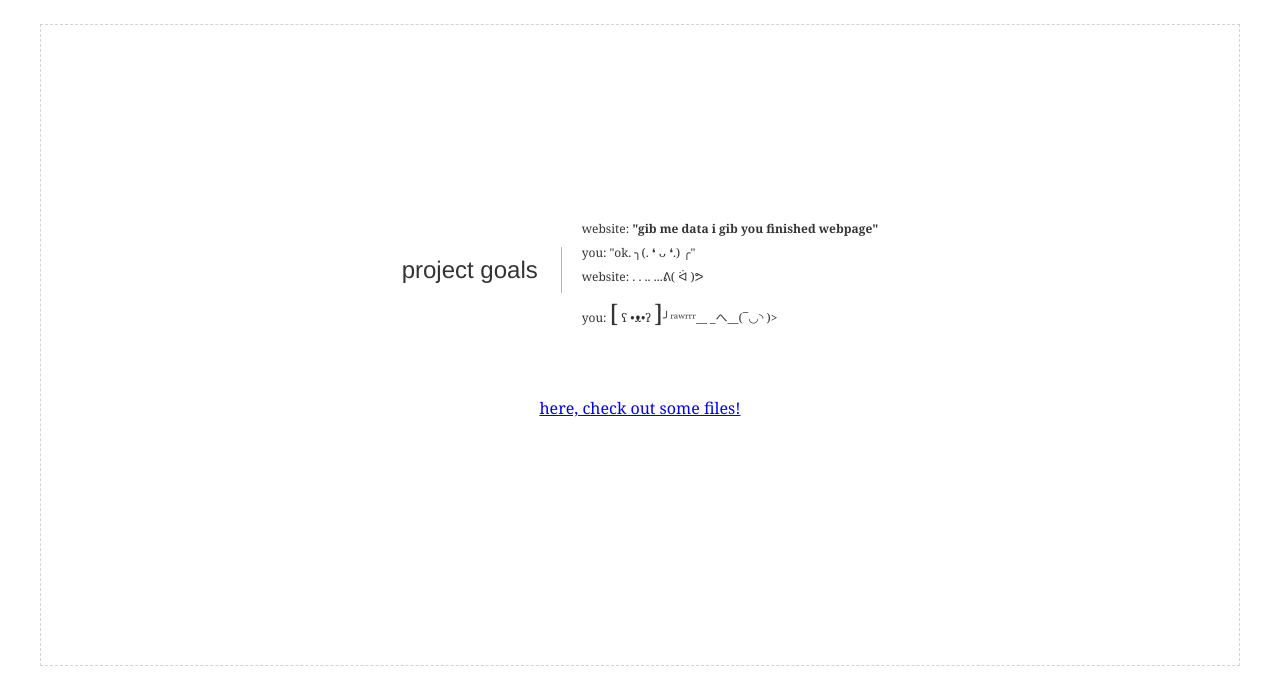
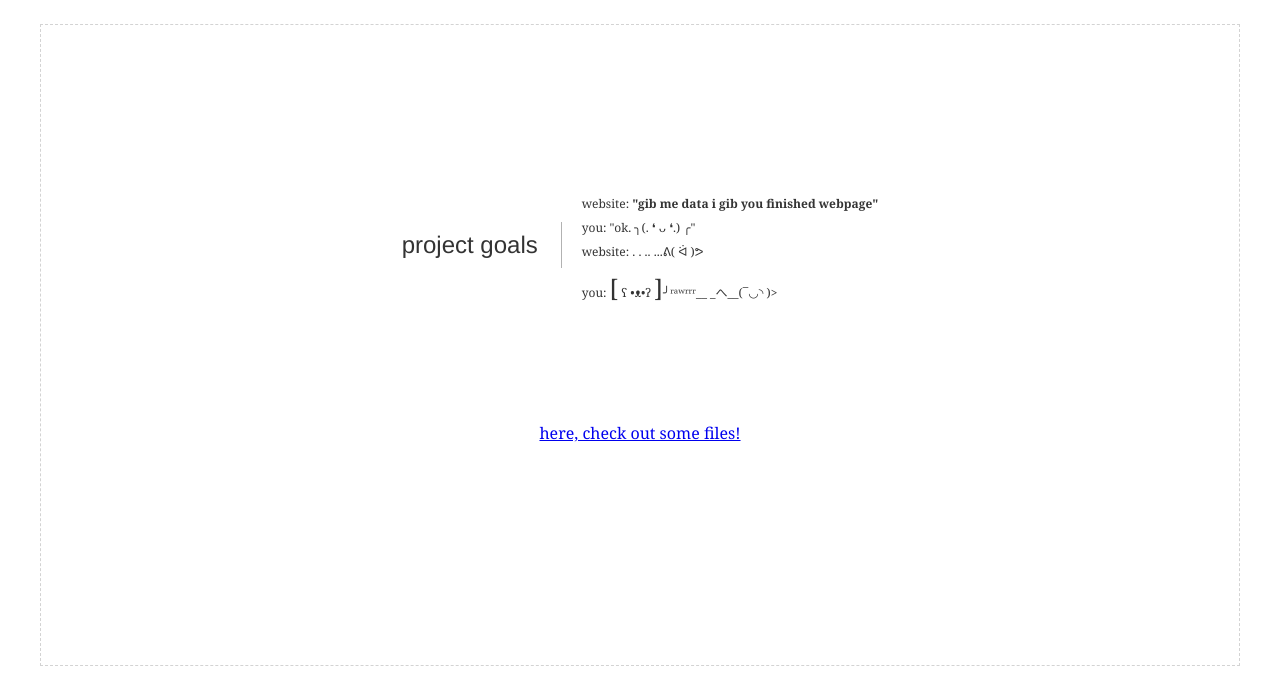
Before and after one commit to the-initiative-code/the-initiative-code.github.io, a Gatsby site: page / in a window 1280 px wide. Shown: the part 127-800 px from the top of the page. Built offline with nearby package versions, Linux system fonts and the light colour scheme; Gatsby itself is replaced by a stand-in of ours.

Commit message:
fixed error page overlap

```diff
--- a/src/components/Error.js
+++ b/src/components/Error.js
@@ -16,8 +16,8 @@ const ErrorPage = ({ children }) => {
     text: {
       display: 'inline-block',
       borderRight: '1px solid rgba(0, 0, 0,.3)',
-      margin: 0,
-      marginRight: 20,
+      margin: '0 20px 50px 0',
+
       padding: '10px 23px 10px 0',
       fontSize: '24px',
       fontWeight: 500,
@@ -35,7 +35,7 @@ const ErrorPage = ({ children }) => {
   }
   return (
     <div style={dummyPageStyle.page}>
-      <div style={{ height: 150 }}>
+      <div style={{ height: 200 }}>
         <h1 style={dummyPageStyle.text}>project goals</h1>
         <p style={dummyPageStyle.dummyContent}>
           website: <strong>"gib me data i gib you finished webpage"</strong>
@@ -48,7 +48,7 @@ const ErrorPage = ({ children }) => {
           <span style={{ fontSize: '2em' }}>]</span>╯ʳᵃʷʳʳʳ__ _へ__(‾◡◝ )>
         </p>
       </div>
-      <div>{children}</div>
+      {children}
     </div>
   )
 }
```
